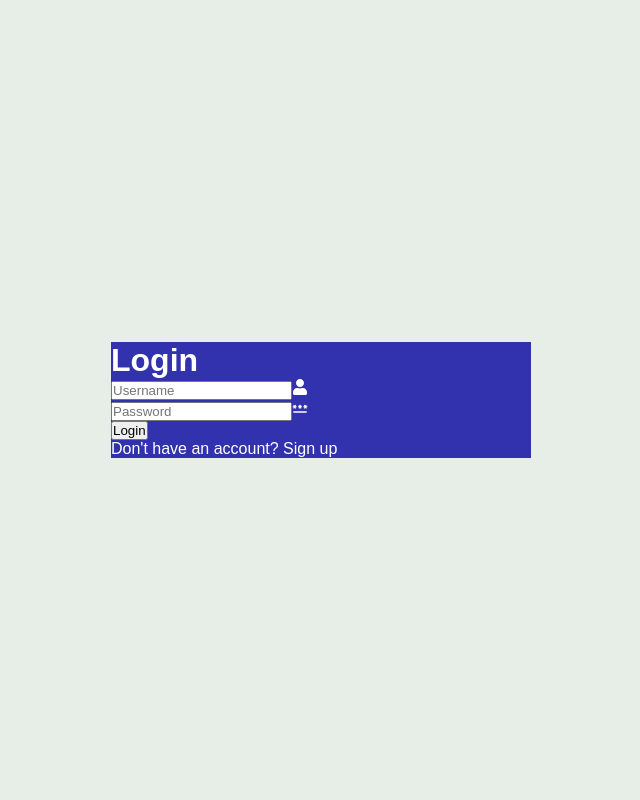
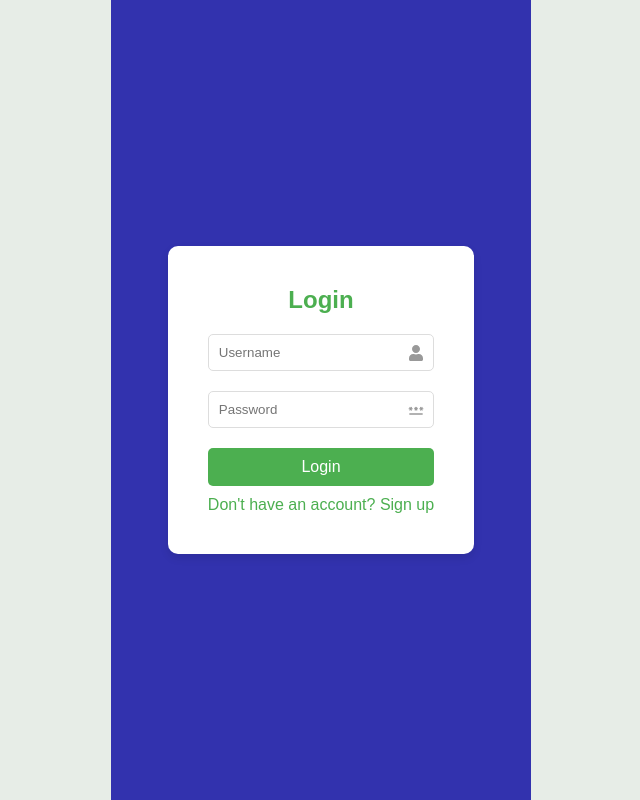
Before and after one commit to Yinonlevy94/Pollster, a React (Create React App) app in the folder frontend/: page / in a window 1280 px wide. Shown: the whole page, without its empty margins (319-959 px from the left). Built offline with nearby package versions, Linux system fonts and the light colour scheme.

Commit message:
made the pages more appealing

```diff
--- a/frontend/src/components/LoginForm.css
+++ b/frontend/src/components/LoginForm.css
@@ -1,29 +1,69 @@
+.wrapper {
+  display: flex;
+  justify-content: center;
+  align-items: center;
+  height: 100vh;
+  background-color: #f5f5f5;
+  font-family: 'Arial', sans-serif;
+}
 
-*{
-    margin:0;
-    padding:0;
-    box-sizing: border-box;
-  }
-  body {
+form {
+  background: #fff;
+  padding: 40px;
+  border-radius: 10px;
+  box-shadow: 0 4px 8px rgba(0, 0, 0, 0.1);
+  text-align: center;
+}
 
-    font-family: 'Poppins', sans-serif;
-    -webkit-font-smoothing: antialiased;
-    -moz-osx-font-smoothing: grayscale;
-    display:flex;
-    justify-content:center;
-    align-items: center;
-    min-height: 100vh;
-    background: rgb(231, 237, 231);
-  }
+h1 {
+  color: #4CAF50;
+  margin-bottom: 20px;
+  font-size: 24px;
+}
 
-  code {
-    font-family: source-code-pro, Menlo, Monaco, Consolas, 'Courier New',
-      monospace;
-  }
+.inputbox {
+  position: relative;
+  margin-bottom: 20px;
+}
 
-  .wrapper {
-    width: 420px;
-    background: rgb(50, 50, 174);
-    /* color: #fff; */
+.inputbox input {
+  width: 100%;
+  padding: 10px;
+  border: 1px solid #ddd;
+  border-radius: 5px;
+  outline: none;
+}
 
-  }
+.inputbox svg {
+  position: absolute;
+  right: 10px;
+  top: 50%;
+  transform: translateY(-50%);
+  color: #999;
+}
+
+button {
+  width: 100%;
+  padding: 10px;
+  background: #4CAF50;
+  color: #fff;
+  border: none;
+  border-radius: 5px;
+  cursor: pointer;
+  font-size: 16px;
+}
+
+button:hover {
+  background: #45a049;
+}
+
+.error-message {
+  color: red;
+  margin-bottom: 20px;
+}
+
+.toggle-link {
+  margin-top: 10px;
+  color: #4CAF50;
+  cursor: pointer;
+}
--- a/frontend/src/components/LoginForm.jsx
+++ b/frontend/src/components/LoginForm.jsx
@@ -22,7 +22,6 @@ function LoginForm() {
             });
 
             if (response.status === 200 && response.data.redirectUrl) {
-                localStorage.setItem('username', response.data.username); // Store username in localStorage
                 console.log(response.data.redirectUrl);
                 navigate(response.data.redirectUrl);
             } else {
@@ -85,7 +84,7 @@ function LoginForm() {
                     <MdOutlinePassword />
                 </div>
                 {errorMessage && <div className="error-message">{errorMessage}</div>}
-                <button type="submit">{isSignUp ? 'Sign Up' : 'Login'}</button>
+                <button type="submit" onClick={isSignUp ? handleSignUp : handleLogin}>{isSignUp ? 'Sign Up' : 'Login'}</button>
                 <div className="toggle-link" onClick={() => setIsSignUp(!isSignUp)}>
                     {isSignUp ? 'Already have an account? Log in' : "Don't have an account? Sign up"}
                 </div>
--- a/frontend/src/components/VotePage.css
+++ b/frontend/src/components/VotePage.css
@@ -1,29 +1,103 @@
 .vote-container {
     display: flex;
-    justify-content: space-around;
+    justify-content: center;
+    align-items: center;
+    background-color: #f5f5f5;
+    height: 100vh;
     padding: 20px;
+    font-family: 'Arial', sans-serif;
+}
+
+.candidates-list {
+    display: flex;
     flex-wrap: wrap;
+    justify-content: center;
 }
 
 .candidate {
-    flex-basis: 30%;
-    box-shadow: 0 4px 8px rgba(0,0,0,0.1);
+    background: #fff;
+    border: 1px solid #ddd;
+    border-radius: 10px;
+    padding: 20px;
     margin: 10px;
-    padding: 20px;
+    box-shadow: 0 4px 8px rgba(0, 0, 0, 0.1);
+    cursor: pointer;
+    transition: transform 0.2s;
+    width: 300px;
     text-align: center;
-    transition: transform 0.3s ease;
-    cursor: pointer;
-    border: none;
-    background: white;
 }
 
 .candidate:hover {
     transform: scale(1.05);
-    box-shadow: 0 6px 12px rgba(0,0,0,0.15);
 }
 
 .candidate img {
     width: 100%;
-    height: auto;
-    border-radius: 8px;
+    border-radius: 5px;
+    margin-bottom: 15px;
 }
+
+.candidate h3 {
+    color: #333;
+    margin-bottom: 10px;
+}
+
+.candidate p {
+    color: #666;
+    font-size: 14px;
+}
+
+.modal {
+    position: fixed;
+    top: 0;
+    left: 0;
+    width: 100%;
+    height: 100%;
+    background: rgba(0, 0, 0, 0.5);
+    display: flex;
+    justify-content: center;
+    align-items: center;
+}
+
+.modal-content {
+    background: #fff;
+    padding: 20px;
+    border-radius: 10px;
+    text-align: center;
+    box-shadow: 0 4px 8px rgba(0, 0, 0, 0.2);
+}
+
+.modal-content h2 {
+    margin-bottom: 20px;
+}
+
+.close-button {
+    position: absolute;
+    top: 10px;
+    right: 20px;
+    font-size: 24px;
+    cursor: pointer;
+}
+
+.modal-content label {
+    display: flex;
+    align-items: center;
+    margin-bottom: 20px;
+}
+
+.modal-content input[type="checkbox"] {
+    margin-right: 10px;
+}
+
+.modal-content button {
+    background: #4CAF50;
+    color: #fff;
+    border: none;
+    padding: 10px 20px;
+    border-radius: 5px;
+    cursor: pointer;
+}
+
+.modal-content button:hover {
+    background: #45a049;
+}
--- a/frontend/src/components/VotePage.jsx
+++ b/frontend/src/components/VotePage.jsx
@@ -39,7 +39,7 @@ function VotePage() {
                 console.log('Vote registered:', response.data);
                 setShowModal(false);
                 setConfirmationChecked(false);
-                navigate('/thankyou'); // Ensure this matches the route in App.js
+                navigate('/thankyou');
             } catch (error) {
                 console.error('Error submitting vote:', error);
             }
```
